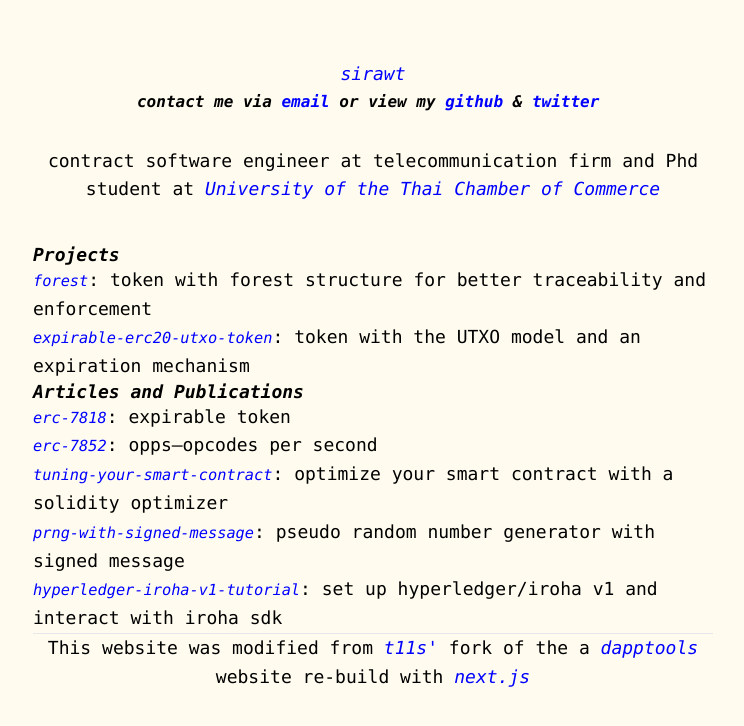
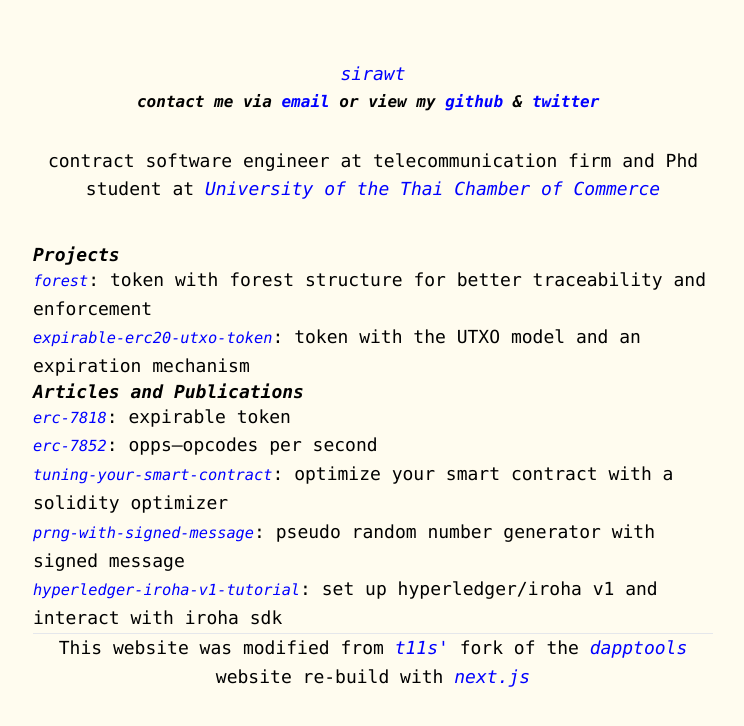
Before and after one commit to MASDXI/masdxi.github.io, a Next.js app: page / in a window 1280 px wide. Shown: the top 726 px of the page, without its empty margins (267-1011 px from the left). Built offline with nearby package versions, Linux system fonts and the light colour scheme.

Commit message:
Update page.tsx

```diff
--- a/src/app/page.tsx
+++ b/src/app/page.tsx
@@ -74,7 +74,7 @@ export default function Home() {
               {" "}
               t11s&#39;{" "}
             </Link>{" "}
-            fork of the a
+            fork of the
             <Link href="https://github.com/dapphub/dapp-tools">
               {" "}
               dapptools
```
